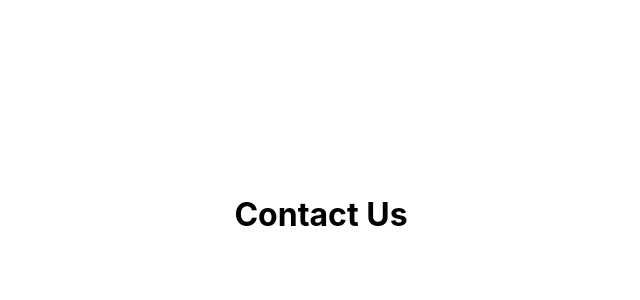
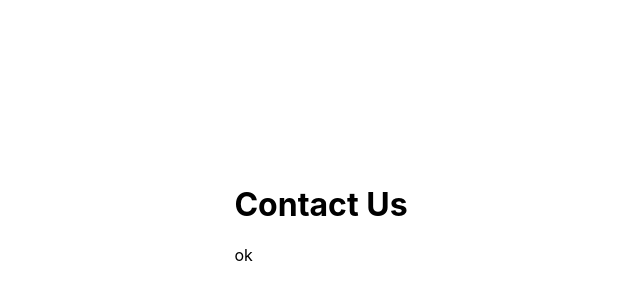
Before and after one commit to riohifi/webapp, a Next.js app: page /Contact in a window 1280 px wide. Shown: the part 186-486 px from the top of the page, without its empty margins (319-959 px from the left). Built offline with nearby package versions, Linux system fonts and the light colour scheme.

Commit message:
new comit yo

```diff
--- a/pages/Contact.js
+++ b/pages/Contact.js
@@ -7,6 +7,7 @@ export default function Contact() {
     <div className={styles.container}>
       <div>
         <h1>Contact Us</h1>
+        <span>ok</span>
       </div>
     </div>
   )
```
